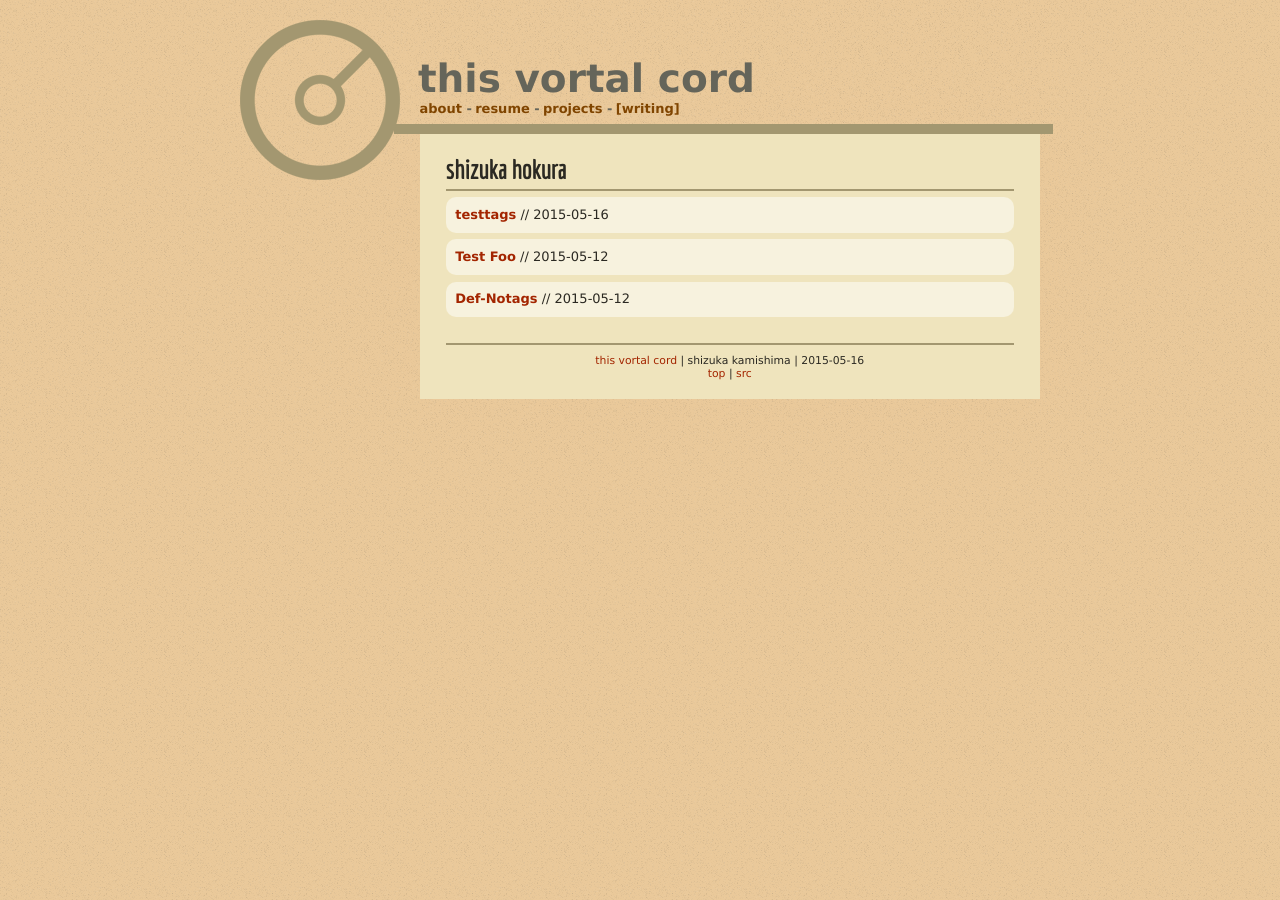
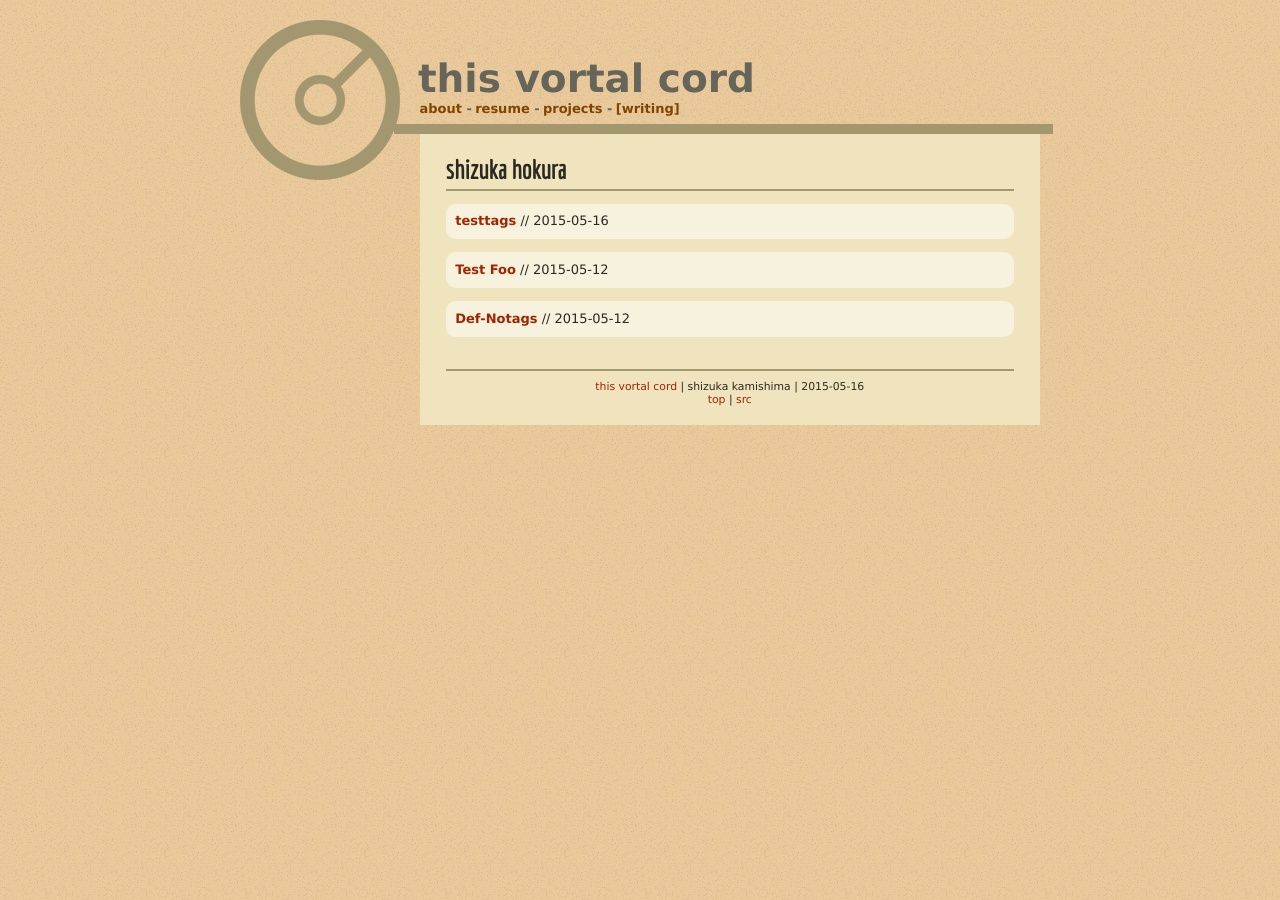
Before and after one commit to shizuka/shizuka.github.io, a Jekyll site: the page built from index-writing-blog.md, in a window 1280 px wide. Built offline with Jekyll 4.4.1, drawn with Linux system fonts in a browser that asks for light colours; nearby versions of some CDN libraries; some web fonts are replaced.

```diff
--- a/_config.yml
+++ b/_config.yml
@@ -36,6 +36,7 @@ defaults:
       type: posts
     values:
       yahLit: true
+      css: ['/assets/lit/blog.css']
   -
     scope:
       path: ""
--- a/_data/libraries.yml
+++ b/_data/libraries.yml
@@ -2,6 +2,7 @@
 # Shizuka Kamishima - 2015-05-14
 #
 # Categories, but for the writing collection
+# Displayed alphabetically on /writing/index.html
 #
 # Library = category, one per page
 # Book = tag, *one* per page
--- a/assets/lit/libindex.scss
+++ b/assets/lit/libindex.scss
@@ -11,8 +11,8 @@
   /*
    * Most recent N posts in blog
    */
-  background-color: $color-bk-code;
-  margin: 1em 0;
+  background-color: mix($color-bk-code, $color-bk-content);
+  margin-bottom: 0.5em;
   border: 0;
   border-radius: 10px;
   padding: 0.5em 0.5em 0.5em 0.75em;
@@ -50,7 +50,7 @@
   ul {
     padding-left: 0;
     li {
-      margin: 0.5em 0;
+      margin: 1em 0;
       list-style-type: none;
       background-color: $color-bk-code;
       border-radius: 10px;
```
Also changed, not shown: index-writing.md (+2 -1 lines).
